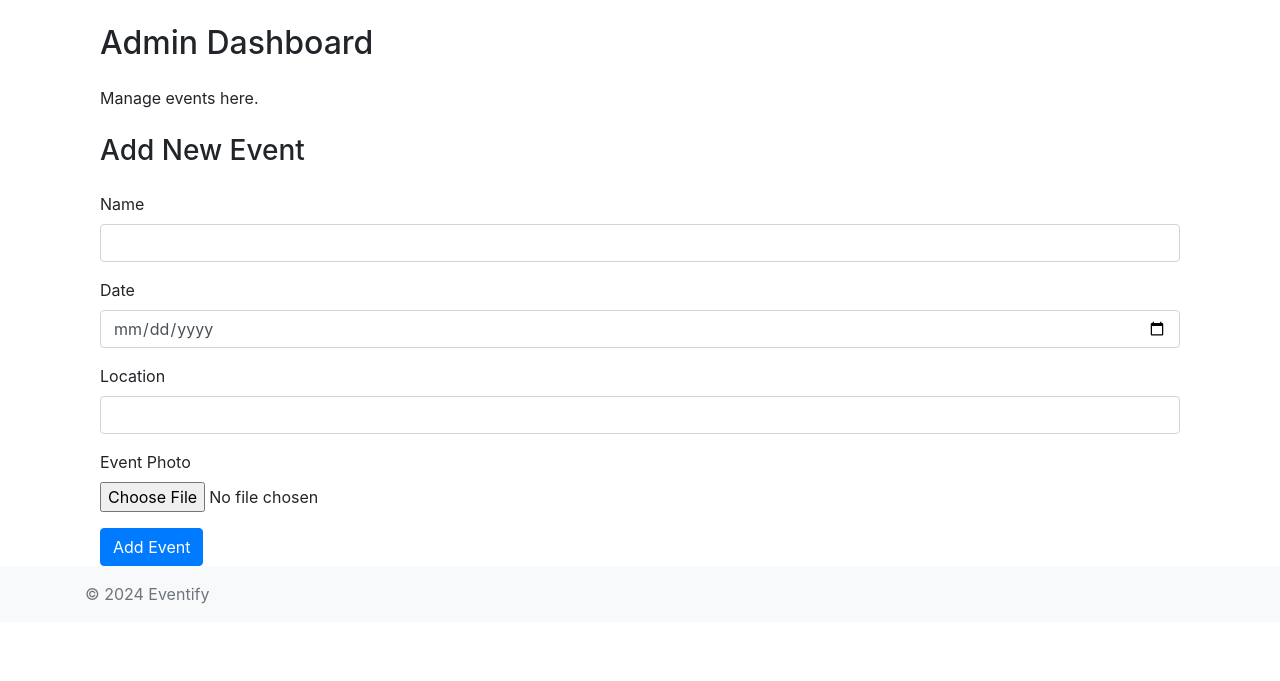
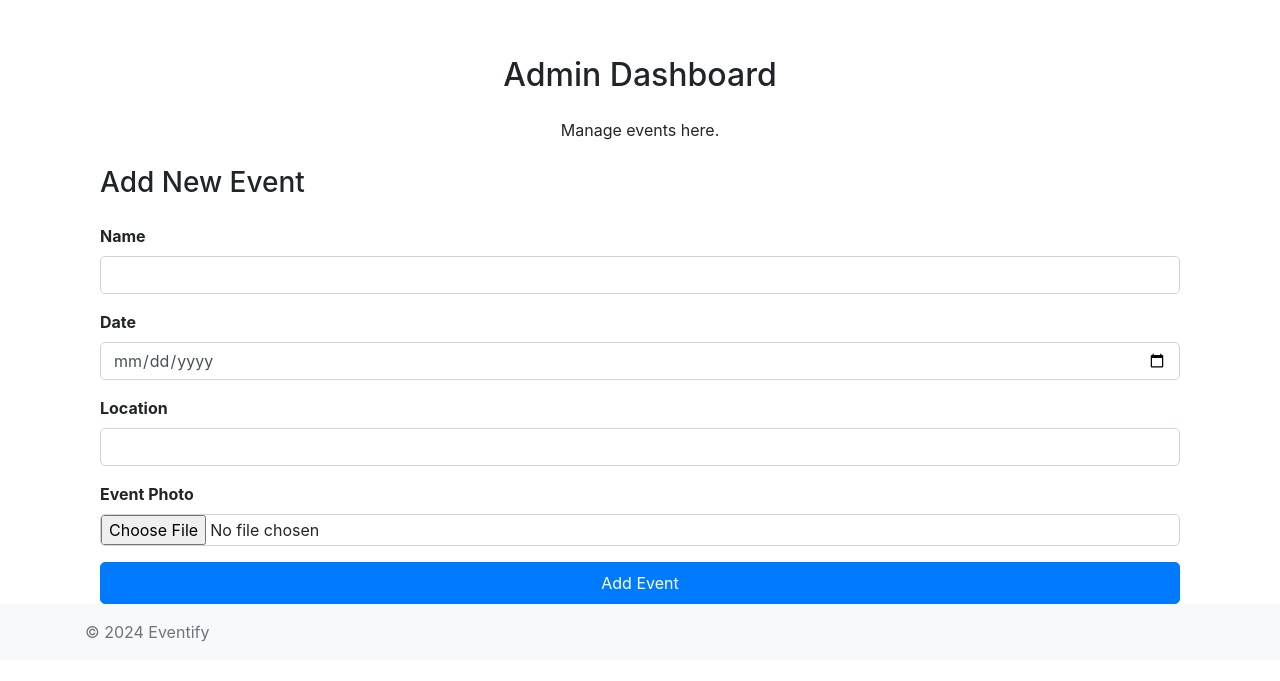
Before and after one commit to stanly08/Eventify, a Python web app: template app/templates/admin_dashboard.html in a window 1280 px wide. Shown: the part 56-737 px from the top of the page. Run offline with Jinja, Linux system fonts and the light colour scheme; the template is opened without the code that fills it, so the values that code supplies are empty, except form fields; tables that the repository leaves empty hold one stand-in row (values such as "Sample post"); form fields are guessed from the names that the template uses; some libraries are stand-ins or nearby versions.

Commit message:
Update admin_dashboard.html

```diff
--- a/app/templates/admin_dashboard.html
+++ b/app/templates/admin_dashboard.html
@@ -1,30 +1,30 @@
 {% extends "base.html" %}
 {% block title %}Admin Dashboard{% endblock %}
 {% block content %}
-<div class="container">
-    <h2 class="my-4">Admin Dashboard</h2>
-    <p>Manage events here.</p>
+<div class="container" style="padding-top: 2rem;">
+    <h2 class="my-4 text-center">Admin Dashboard</h2>
+    <p class="text-center">Manage events here.</p>
 
     <h3 class="my-4">Add New Event</h3>
     <form method="POST" action="{{ url_for('add_event') }}" enctype="multipart/form-data">
         {{ form.hidden_tag() }}
-        <div class="form-group">
-            {{ form.name.label(class="form-label") }}
-            {{ form.name(class="form-control") }}
+        <div class="form-group mb-3">
+            {{ form.name.label(class="form-label", style="font-weight: bold; margin-bottom: 0.5rem;") }}
+            {{ form.name(class="form-control", style="border-radius: 5px; border: 1px solid #ced4da;") }}
         </div>
-        <div class="form-group">
-            {{ form.date.label(class="form-label") }}
-            {{ form.date(class="form-control") }}
+        <div class="form-group mb-3">
+            {{ form.date.label(class="form-label", style="font-weight: bold; margin-bottom: 0.5rem;") }}
+            {{ form.date(class="form-control", style="border-radius: 5px; border: 1px solid #ced4da;") }}
         </div>
-        <div class="form-group">
-            {{ form.location.label(class="form-label") }}
-            {{ form.location(class="form-control") }}
+        <div class="form-group mb-3">
+            {{ form.location.label(class="form-label", style="font-weight: bold; margin-bottom: 0.5rem;") }}
+            {{ form.location(class="form-control", style="border-radius: 5px; border: 1px solid #ced4da;") }}
         </div>
-        <div class="form-group">
-            <label for="photo">Event Photo</label>
-            <input type="file" class="form-control-file" id="photo" name="photo">
+        <div class="form-group mb-3">
+            <label for="photo" style="font-weight: bold; margin-bottom: 0.5rem;">Event Photo</label>
+            <input type="file" class="form-control-file" id="photo" name="photo" style="border-radius: 5px; border: 1px solid #ced4da;">
         </div>
-        <button type="submit" class="btn btn-primary">Add Event</button>
+        <button type="submit" class="btn btn-primary w-100" style="background-color: #007bff; border-color: #007bff; border-radius: 5px; padding: 0.5rem 1.5rem;">Add Event</button>
     </form>
 </div>
 {% endblock %}
```
